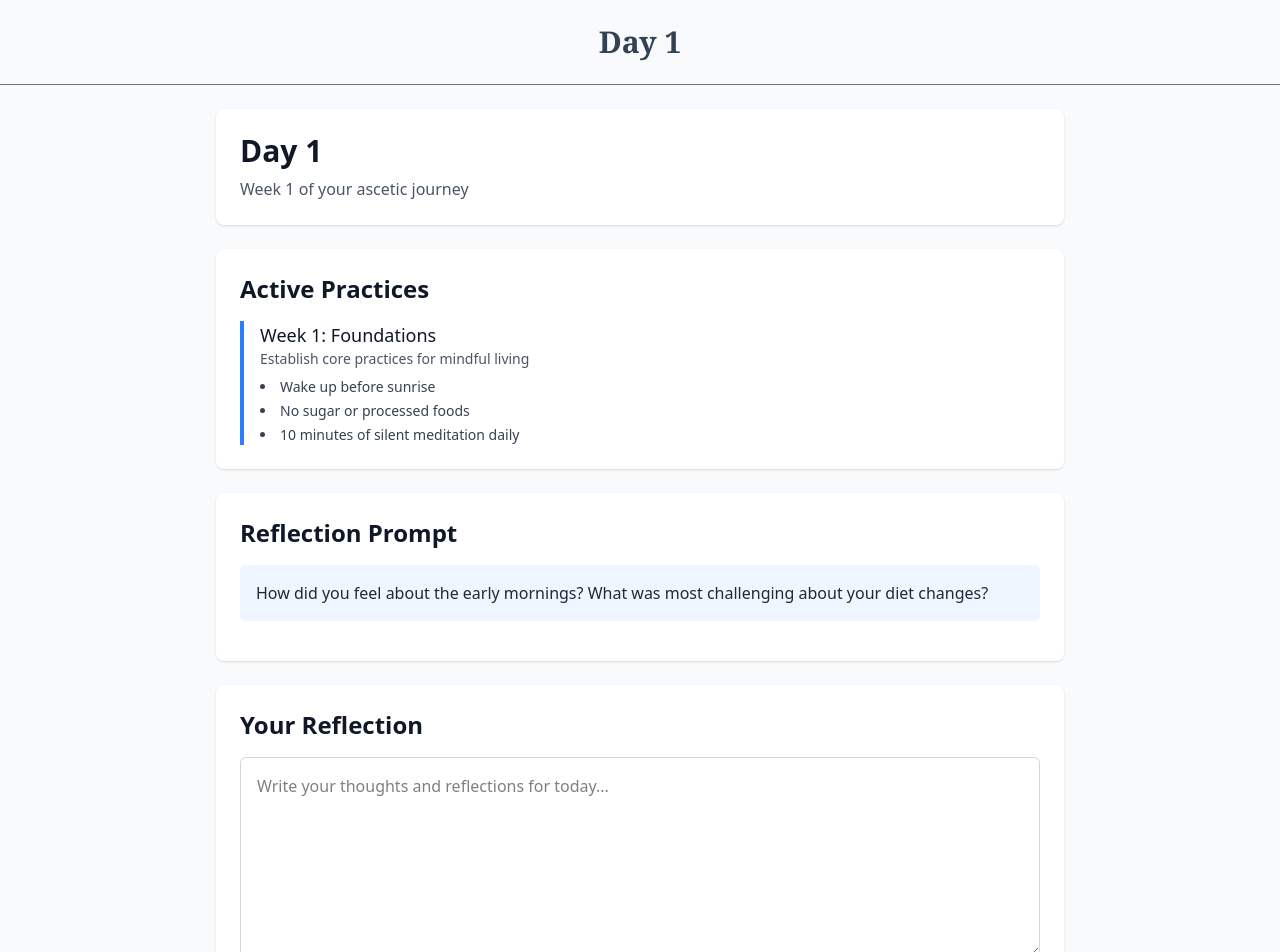
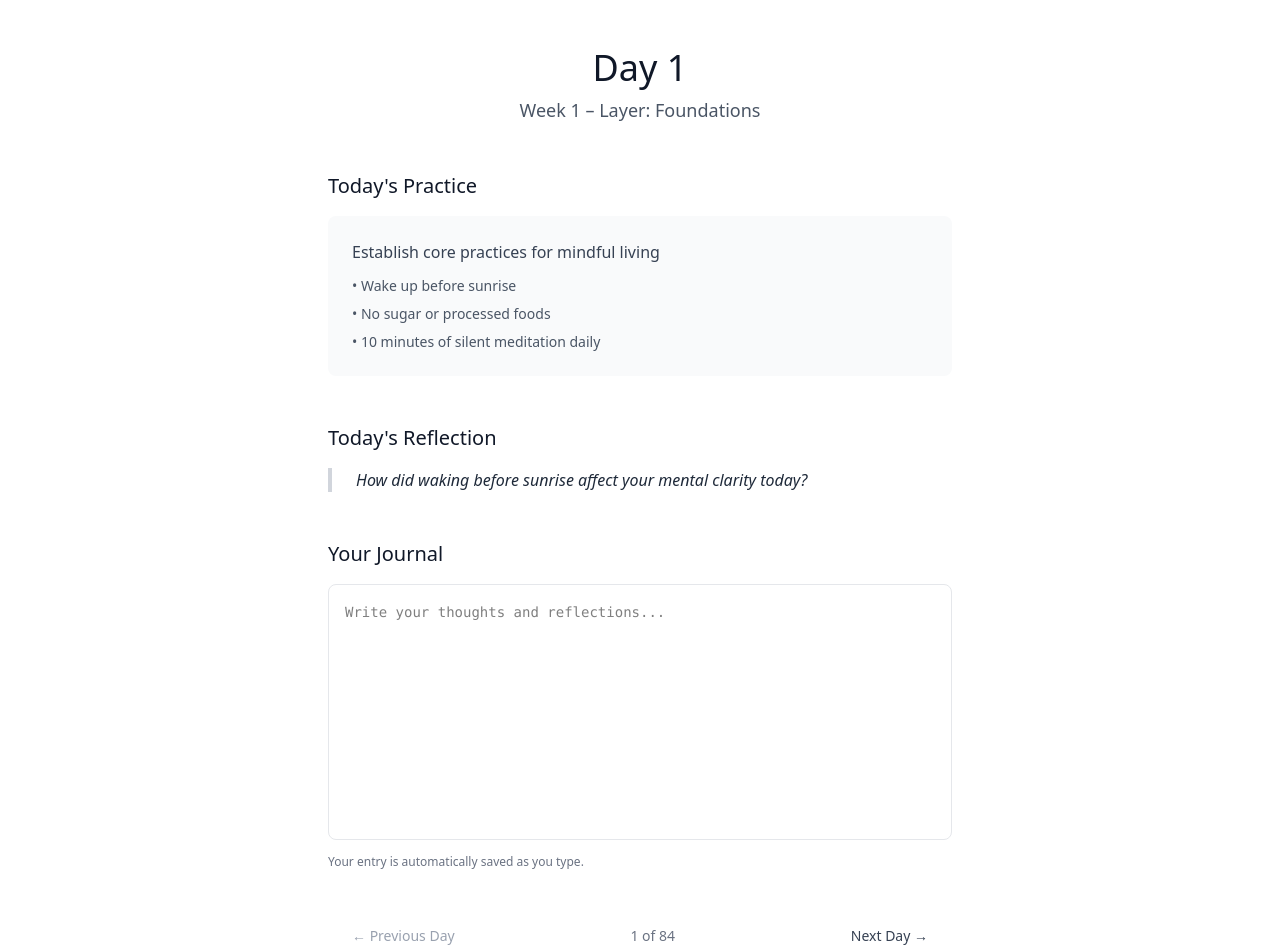
Before and after one commit to martinwinther/12-weeks-of-asceticism, a React (Vite) app: page /day/1 in a window 1280 px wide. Shown: the top 952 px of the page. Built offline with nearby package versions, Linux system fonts and the light colour scheme; the HTML template or start-up script is replaced by a standard one.

Commit message:
add day page route and component for daily tasks and reflection

```diff
--- /dev/null
+++ b/src/data/prompts.js
@@ -0,0 +1,112 @@
+const prompts = {
+  1: [
+    "How did waking before sunrise affect your mental clarity today?",
+    "What did you notice about your energy levels without sugar?",
+    "Describe the quality of silence in your 10-minute meditation.",
+    "What thoughts arose during your morning routine?",
+    "How did avoiding processed foods change your relationship with eating?",
+    "What did you observe about your natural sleep patterns?",
+    "Reflect on the connection between early rising and your sense of purpose."
+  ],
+  2: [
+    "What emotions came up while decluttering your space?",
+    "How did the absence of social media affect your thoughts?",
+    "Describe what you noticed during your mindful walking practice.",
+    "What did you discover about yourself without digital distractions?",
+    "How did simplifying your environment change your mental state?",
+    "What urges to check social media did you observe?",
+    "Reflect on the relationship between external simplicity and inner peace."
+  ],
+  3: [
+    "How did your body and mind respond to the cold shower?",
+    "What did you notice about your entertainment cravings?",
+    "Describe the depth of your 20-minute meditation today.",
+    "What resistance patterns emerged when avoiding comfort?",
+    "How did disciplining your body affect your mental strength?",
+    "What did you learn about your relationship with pleasure?",
+    "Reflect on the difference between discomfort and suffering."
+  ],
+  4: [
+    "What did eating in silence reveal about your eating habits?",
+    "Describe three things you felt genuinely grateful for today.",
+    "How did single-tasking change your experience of daily activities?",
+    "What did you notice when you fully focused on one thing at a time?",
+    "How did mindful eating affect your relationship with food?",
+    "What arose in your mind during moments of complete presence?",
+    "Reflect on the quality of attention you brought to simple tasks."
+  ],
+  5: [
+    "How did waiting 5 minutes before responding change your communication?",
+    "Describe your experience with standing meditation today.",
+    "What did you discover when you stopped rushing between activities?",
+    "How did patience affect the quality of your decisions?",
+    "What emotions arose when you were forced to wait?",
+    "How did slowing down change your perception of time?",
+    "Reflect on the difference between patience and passivity."
+  ],
+  6: [
+    "What thoughts and feelings emerged during your hour of solitude?",
+    "How did walking without music or podcasts change the experience?",
+    "Describe what you discovered during silent reflection tonight.",
+    "What did you learn about yourself when alone with your thoughts?",
+    "How did solitude affect your relationship with others?",
+    "What did silence teach you about your inner dialogue?",
+    "Reflect on the difference between loneliness and solitude."
+  ],
+  7: [
+    "What desires felt strongest when you practiced restraint today?",
+    "How did saying no to purchases affect your sense of contentment?",
+    "Describe how limiting your speech changed your interactions.",
+    "What did you notice about your automatic impulses to buy things?",
+    "How did restraint change your appreciation for what you have?",
+    "What did declining social invitations teach you about your values?",
+    "Reflect on the relationship between restraint and freedom."
+  ],
+  8: [
+    "How did physical exercise affect your mental state today?",
+    "Describe your experience with eating only one meal.",
+    "What did walking or biking instead of driving reveal to you?",
+    "How did hunger change your relationship with food and gratitude?",
+    "What did physical challenge teach you about mental resilience?",
+    "How did your body feel different with increased physical discipline?",
+    "Reflect on the connection between physical and mental strength."
+  ],
+  9: [
+    "What recurring thought patterns did you notice and journal today?",
+    "Describe a moment when you successfully practiced non-reactivity.",
+    "What did you observe during your 30 minutes in nature?",
+    "How did watching your emotions without reacting change you?",
+    "What did observing without devices teach you about attention?",
+    "How did awareness of your thoughts affect your behavior?",
+    "Reflect on the difference between thinking and observing thoughts."
+  ],
+  10: [
+    "Describe a difficult situation you accepted without trying to change.",
+    "How did practicing loving-kindness meditation affect your heart?",
+    "What challenge did you find gratitude for today?",
+    "How did acceptance change your relationship with difficulty?",
+    "What became easier when you stopped fighting against it?",
+    "How did loving-kindness practice affect your view of others?",
+    "Reflect on the difference between acceptance and resignation."
+  ],
+  11: [
+    "Describe the anonymous act of service you performed today.",
+    "How did listening without giving advice change your relationships?",
+    "What did you feel when giving away something meaningful?",
+    "How did serving others affect your sense of purpose?",
+    "What did you receive through the act of giving?",
+    "How did focusing on others change your self-perception?",
+    "Reflect on the relationship between service and fulfillment."
+  ],
+  12: [
+    "What aspect of your 12-week journey are you most proud of?",
+    "What would you tell your past self from 12 weeks ago?",
+    "How have your daily practices changed your worldview?",
+    "What habits from this journey do you want to maintain?",
+    "How has your relationship with discomfort evolved?",
+    "What did you discover about your capacity for growth?",
+    "Reflect on how you will continue your ascetic practices in the future."
+  ]
+};
+
+export default prompts;
--- /dev/null
+++ b/src/data/weekLayers.js
@@ -0,0 +1,16 @@
+const weekLayers = {
+  1: 'Foundations',
+  2: 'Simplicity',
+  3: 'Discipline',
+  4: 'Mindfulness',
+  5: 'Patience',
+  6: 'Solitude',
+  7: 'Restraint',
+  8: 'Physical Discipline',
+  9: 'Awareness',
+  10: 'Acceptance',
+  11: 'Service',
+  12: 'Integration'
+};
+
+export default weekLayers;
--- a/src/pages/DayPage.jsx
+++ b/src/pages/DayPage.jsx
@@ -1,116 +1,145 @@
 import React, { useState, useEffect } from 'react';
-import { useParams } from 'react-router-dom';
-import Header from '../components/Header';
+import { useParams, useNavigate } from 'react-router-dom';
 import program from '../data/program';
+import weekLayers from '../data/weekLayers';
+import prompts from '../data/prompts';
 import { getItem, setItem } from '../utils/localStorage';
 
 const DayPage = () => {
   const { dayNumber } = useParams();
+  const navigate = useNavigate();
   const dayNum = parseInt(dayNumber);
   const [journalEntry, setJournalEntry] = useState('');
-  const [isComplete, setIsComplete] = useState(false);
 
-  // Compute currentWeek as Math.floor((dayNumber - 1) / 7) + 1
-  const currentWeek = Math.floor((dayNum - 1) / 7) + 1;
+  // Validate dayNumber is between 1 and 84
+  if (isNaN(dayNum) || dayNum < 1 || dayNum > 84) {
+    return (
+      <div className="min-h-screen bg-gray-50 flex items-center justify-center">
+        <div className="text-center">
+          <h1 className="text-2xl font-bold text-gray-900 mb-4">Invalid Day</h1>
+          <p className="text-gray-600">Please choose a day between 1 and 84.</p>
+        </div>
+      </div>
+    );
+  }
 
-  // Load the week's prompt from program[currentWeek - 1].prompt
-  const weekPrompt = program[currentWeek - 1]?.prompt || '';
+  // Calculate current week using Math.ceil(dayNumber / 7)
+  const currentWeek = Math.ceil(dayNum / 7);
 
-  // Display active actions (program.slice(0, currentWeek))
-  const activeActions = program.slice(0, currentWeek);
+  // Get layer title from weekLayers
+  const layerTitle = weekLayers[currentWeek];
 
-  // On mount load any existing entry from localStorage
+  // Get today's action summary (same for each day of a given week)
+  const weekData = program[currentWeek - 1];
+
+  // Get daily reflection prompt (cycle through 7 prompts per week)
+  const dayOfWeek = ((dayNum - 1) % 7) + 1; // 1-7
+  const dailyPrompt = prompts[currentWeek]?.[dayOfWeek - 1] || '';
+
+  // Load existing entry from localStorage on mount
   useEffect(() => {
     const existingEntry = getItem(`entry-day-${dayNum}`, '');
-    const completionStatus = getItem(`complete-day-${dayNum}`, false);
     setJournalEntry(existingEntry);
-    setIsComplete(completionStatus);
   }, [dayNum]);
 
-  // On change save the entry back to localStorage immediately
+  // Save entry to localStorage immediately on change (autosave)
   const handleJournalChange = (e) => {
     const value = e.target.value;
     setJournalEntry(value);
     setItem(`entry-day-${dayNum}`, value);
   };
 
-  // Mark complete button that sets a flag in localStorage
-  const handleMarkComplete = () => {
-    const newCompleteStatus = !isComplete;
-    setIsComplete(newCompleteStatus);
-    setItem(`complete-day-${dayNum}`, newCompleteStatus);
+  // Navigation handlers
+  const goToPreviousDay = () => {
+    if (dayNum > 1) {
+      navigate(`/day/${dayNum - 1}`);
+    }
+  };
+
+  const goToNextDay = () => {
+    if (dayNum < 84) {
+      navigate(`/day/${dayNum + 1}`);
+    }
   };
 
   return (
-    <div className="min-h-screen bg-gray-50">
-      <Header title={`Day ${dayNum}`} />
+    <div className="min-h-screen bg-white">
+      <div className="max-w-2xl mx-auto px-6 py-12">
 
-      <div className="max-w-4xl mx-auto p-6 space-y-6">
-
-        {/* Day Number Header */}
-        <div className="bg-white rounded-lg shadow p-6">
-          <h1 className="text-3xl font-bold text-gray-900">Day {dayNum}</h1>
-          <p className="text-gray-600 mt-2">Week {currentWeek} of your ascetic journey</p>
+        {/* Header */}
+        <div className="text-center mb-12">
+          <h1 className="text-4xl font-light text-gray-900 mb-2">Day {dayNum}</h1>
+          <h2 className="text-lg font-normal text-gray-600">
+            Week {currentWeek} – Layer: {layerTitle}
+          </h2>
         </div>
 
-        {/* Active Actions */}
-        <div className="bg-white rounded-lg shadow p-6">
-          <h2 className="text-2xl font-semibold text-gray-900 mb-4">Active Practices</h2>
-          <div className="space-y-4">
-            {activeActions.map((week) => (
-              <div key={week.week} className="border-l-4 border-blue-500 pl-4">
-                <h3 className="text-lg font-medium text-gray-900">
-                  Week {week.week}: {week.title}
-                </h3>
-                <p className="text-gray-600 text-sm mb-2">{week.description}</p>
-                <ul className="list-disc list-inside space-y-1 text-gray-700">
-                  {week.details.map((detail, index) => (
-                    <li key={index} className="text-sm">{detail}</li>
-                  ))}
-                </ul>
-              </div>
-            ))}
+        {/* Section 1: Today's Action Summary */}
+        <div className="mb-12">
+          <h3 className="text-xl font-medium text-gray-900 mb-4">Today's Practice</h3>
+          <div className="bg-gray-50 rounded-lg p-6">
+            <p className="text-gray-700 font-medium mb-3">{weekData?.description}</p>
+            <ul className="space-y-2">
+              {weekData?.details.map((detail, index) => (
+                <li key={index} className="text-gray-600 text-sm">
+                  • {detail}
+                </li>
+              ))}
+            </ul>
           </div>
         </div>
 
-        {/* Week Prompt */}
-        {weekPrompt && (
-          <div className="bg-white rounded-lg shadow p-6">
-            <h2 className="text-2xl font-semibold text-gray-900 mb-4">Reflection Prompt</h2>
-            <div className="bg-blue-50 rounded-md p-4 mb-4">
-              <p className="text-gray-800 font-medium">{weekPrompt}</p>
-            </div>
+        {/* Section 2: Daily Reflection Prompt */}
+        <div className="mb-12">
+          <h3 className="text-xl font-medium text-gray-900 mb-4">Today's Reflection</h3>
+          <div className="border-l-4 border-gray-300 pl-6">
+            <p className="text-gray-800 font-medium italic">
+              {dailyPrompt}
+            </p>
           </div>
-        )}
+        </div>
 
-        {/* Reflection Entry */}
-        <div className="bg-white rounded-lg shadow p-6">
-          <h2 className="text-2xl font-semibold text-gray-900 mb-4">Your Reflection</h2>
+        {/* Section 3: Journal Textarea */}
+        <div className="mb-12">
+          <h3 className="text-xl font-medium text-gray-900 mb-4">Your Journal</h3>
           <textarea
-            className="w-full min-h-[200px] p-4 border border-gray-300 rounded-md focus:ring-2 focus:ring-blue-500 focus:border-blue-500 resize-vertical"
+            className="w-full h-64 p-4 border border-gray-200 rounded-lg resize-none focus:outline-none focus:ring-1 focus:ring-gray-400 focus:border-transparent font-mono text-sm leading-relaxed"
             value={journalEntry}
             onChange={handleJournalChange}
-            placeholder="Write your thoughts and reflections for today..."
+            placeholder="Write your thoughts and reflections..."
           />
+          <p className="text-xs text-gray-500 mt-2">Your entry is automatically saved as you type.</p>
         </div>
 
-        {/* Mark Complete Button */}
-        <div className="bg-white rounded-lg shadow p-6">
+        {/* Navigation */}
+        <div className="flex justify-between items-center">
           <button
-            onClick={handleMarkComplete}
-            className={`px-6 py-3 rounded-md font-medium transition-colors ${
-              isComplete
-                ? 'bg-green-600 text-white hover:bg-green-700'
-                : 'bg-blue-600 text-white hover:bg-blue-700'
+            onClick={goToPreviousDay}
+            disabled={dayNum === 1}
+            className={`px-6 py-2 text-sm font-medium rounded-md transition-colors ${
+              dayNum === 1
+                ? 'text-gray-400 cursor-not-allowed'
+                : 'text-gray-700 hover:bg-gray-100'
             }`}
           >
-            {isComplete ? 'Day Completed ✓' : 'Mark Day Complete'}
+            ← Previous Day
           </button>
-          {isComplete && (
-            <p className="text-green-600 text-sm mt-2">
-              Great work! You've completed Day {dayNum}.
-            </p>
-          )}
+
+          <div className="text-sm text-gray-500">
+            {dayNum} of 84
+          </div>
+
+          <button
+            onClick={goToNextDay}
+            disabled={dayNum === 84}
+            className={`px-6 py-2 text-sm font-medium rounded-md transition-colors ${
+              dayNum === 84
+                ? 'text-gray-400 cursor-not-allowed'
+                : 'text-gray-700 hover:bg-gray-100'
+            }`}
+          >
+            Next Day →
+          </button>
         </div>
 
       </div>
```
